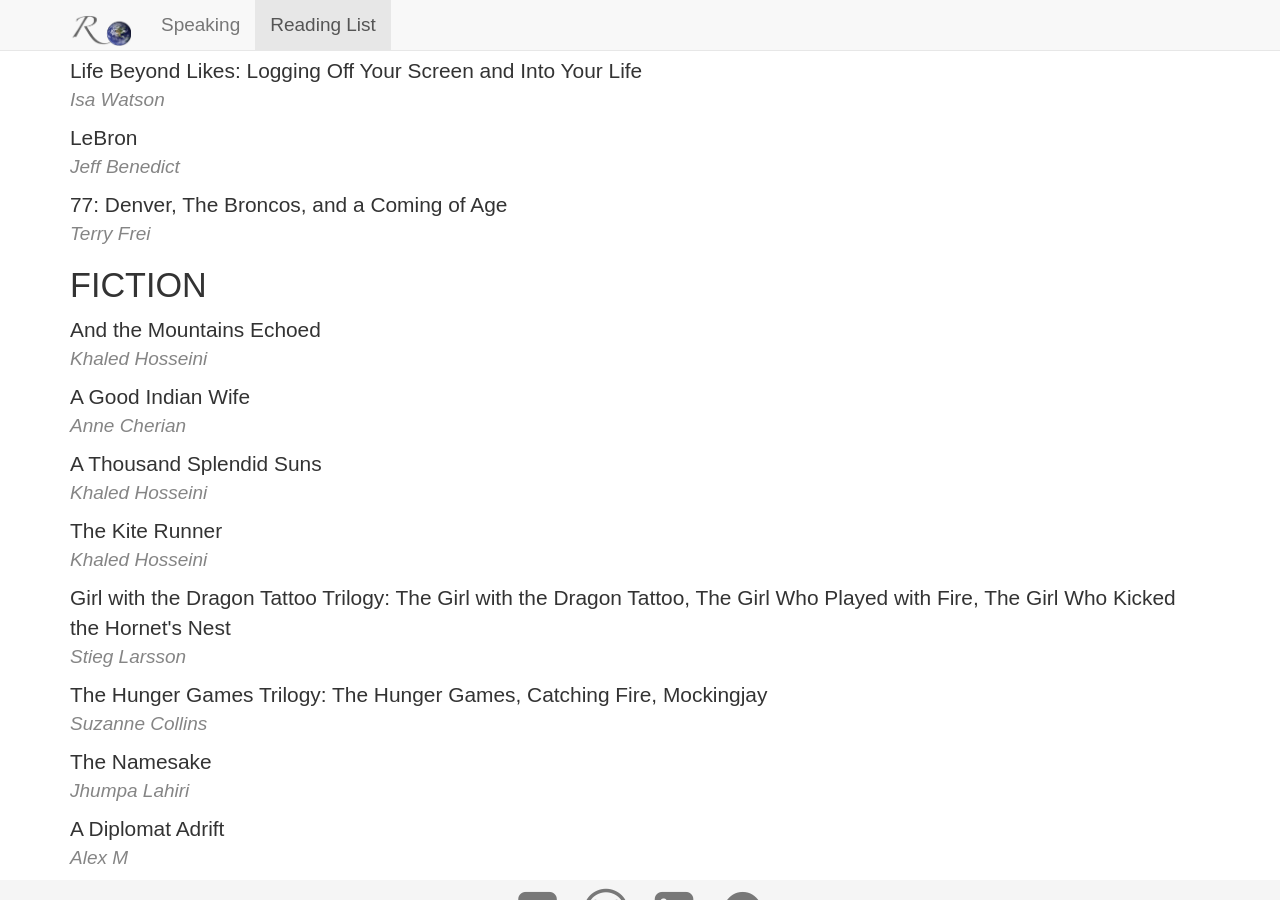
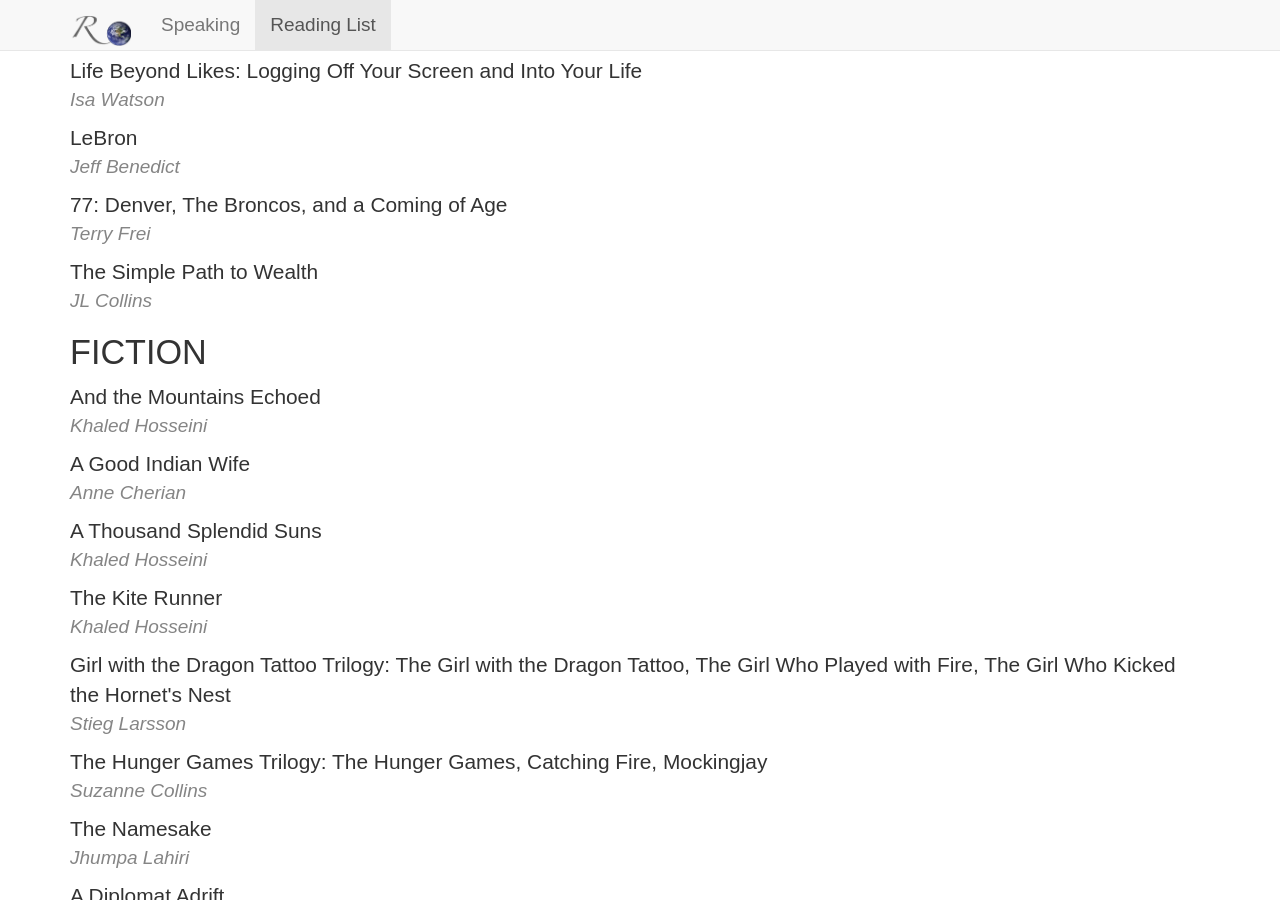
Before and after one commit to rovolution/rovolution.github.io, a Jekyll site: the page built from reading-list/index.html, in a window 1280 px wide and 900 px high, scrolled down 6509 px. Built offline with Jekyll 4.4.1, drawn with Linux system fonts in a browser that asks for light colours; nearby versions of some CDN libraries.

Commit message:
Update index.html

```diff
--- a/reading-list/index.html
+++ b/reading-list/index.html
@@ -401,6 +401,10 @@ title: "Reading List"
 			<div class='book-list-title'>77: Denver, The Broncos, and a Coming of Age</div>
 			<div class='book-list-author'>Terry Frei</div>
 		</li>
+		<li class='book-list-entry'>
+			<div class='book-list-title'>The Simple Path to Wealth</div>
+			<div class='book-list-author'>JL Collins</div>
+		</li>
 	</ul>
 	<h3 class="book-list-category">FICTION</h3>
 	<ul class='book-list'>
```
